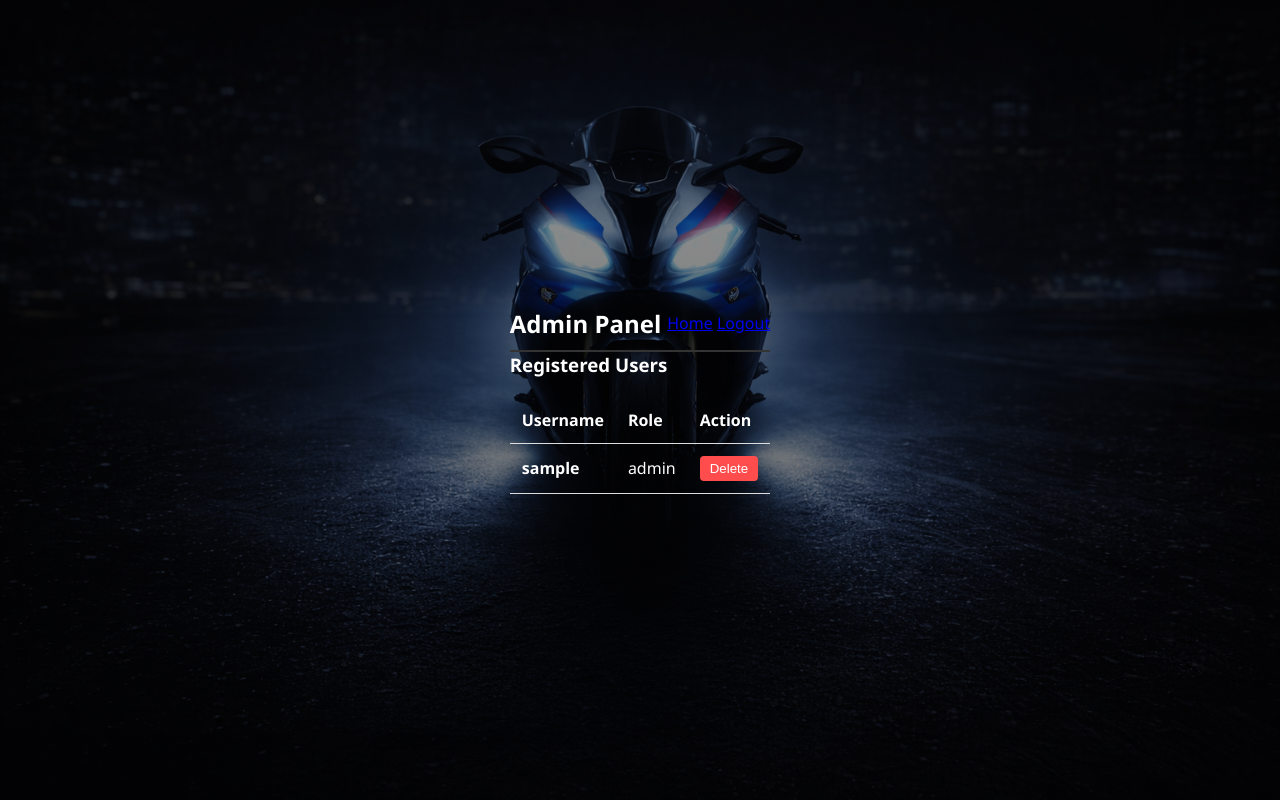
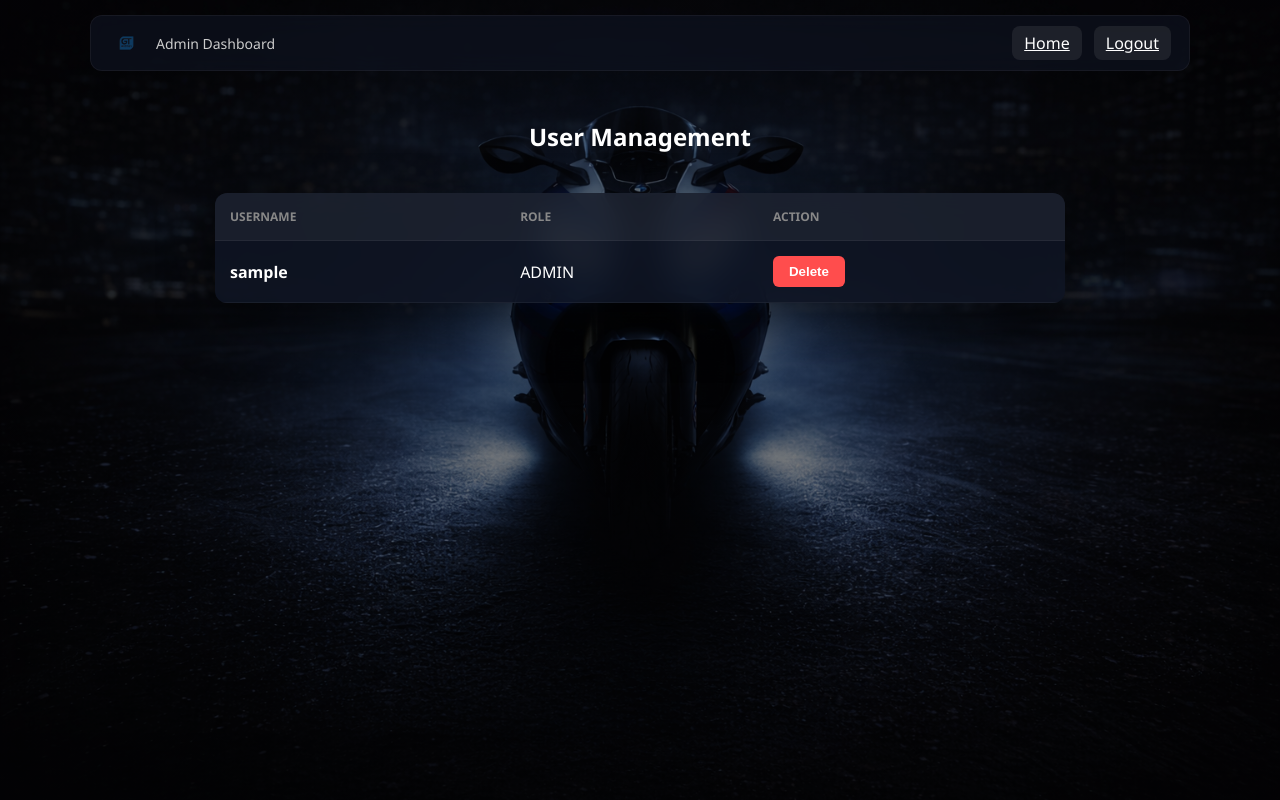
Before and after one commit to AzazelI/bmw-motorrad-expert-tool, a Flask app: template templates/admin.html in a window 1280 px wide. Run offline with Flask 3, Linux system fonts and the light colour scheme; the template is opened without the code that fills it: most values are stand-ins (such as "Sample title", 1, 10 or a date in 2020).

Commit message:
Fixed admin layout with internal CSS

```diff
--- a/templates/admin.html
+++ b/templates/admin.html
@@ -2,23 +2,67 @@
 <html lang="en">
 <head>
     <meta charset="UTF-8">
-    <title>Admin Panel | BMW Tool</title>
+    <meta name="viewport" content="width=device-width, initial-scale=1.0">
+    <title>Admin Panel | BMW Motorrad</title>
     <link rel="stylesheet" href="{{ url_for('static', filename='style.css') }}">
+    <style>
+        /* 🎯 ლოკალური ფიქსები მხოლოდ ადმინ გვერდისთვის */
+        body {
+            display: block !important;
+            padding-top: 100px;
+            text-align: center;
+        }
+        .admin-table {
+            width: 90%;
+            max-width: 850px;
+            margin: 40px auto;
+            background: rgba(15, 20, 35, 0.9);
+            backdrop-filter: blur(15px);
+            border-radius: 12px;
+            border-collapse: collapse;
+            overflow: hidden;
+            box-shadow: 0 20px 50px rgba(0,0,0,0.5);
+        }
+        .admin-table th, .admin-table td {
+            padding: 15px;
+            text-align: left;
+            border-bottom: 1px solid rgba(255,255,255,0.05);
+            color: white;
+        }
+        .admin-table th {
+            background: rgba(255,255,255,0.05);
+            color: #888;
+            font-size: 12px;
+            text-transform: uppercase;
+        }
+        .btn-delete {
+            background: #ff4d4d;
+            color: white;
+            border: none;
+            padding: 8px 16px;
+            border-radius: 6px;
+            cursor: pointer;
+            font-weight: bold;
+            transition: 0.3s;
+        }
+        .btn-delete:hover { background: #cc0000; transform: scale(1.05); }
+    </style>
 </head>
 <body>
 
-<div class="admin-container">
-
-    <div class="admin-header">
-        <h2>Admin Panel</h2>
-        <div class="nav-links">
-            <a href="/" class="btn">Home</a>
-            <a href="/logout" class="btn logout">Logout</a>
+    <div class="top-bar">
+        <div class="left">
+            <img src="/static/GT.png" class="mini-logo" onclick="window.location.href='/'">
+            <span class="app-name">Admin Dashboard</span>
+        </div>
+        <div class="right">
+            <a href="/" class="admin-btn">Home</a>
+            <a href="/logout" class="logout-btn">Logout</a>
         </div>
     </div>
 
-    <div class="users-list">
-        <h3>Registered Users</h3>
+    <h2 style="margin-top: 20px;">User Management</h2>
+
     <table class="admin-table">
         <thead>
             <tr>
@@ -29,34 +73,22 @@
         </thead>
         <tbody>
             {% for username, data in users.items() %}
-                <tr class="user-card">
+            <tr>
                 <td><strong>{{ username }}</strong></td>
-                    <td>{{ data.role }}</td>
+                <td>{{ data.role | upper }}</td>
                 <td>
                     {% if username != current_user.id %}
-                        <form action="/delete-user/{{ username }}" method="POST" onsubmit="return confirm('დარწმუნებული ხართ, რომ გსურთ მომხმარებლის წაშლა?');">
+                    <form action="/delete-user/{{ username }}" method="POST" onsubmit="return confirm('Are you sure?');">
                         <button type="submit" class="btn-delete">Delete</button>
                     </form>
                     {% else %}
-                            <span class="label-me">(You)</span>
+                        <span style="color: #666;">(You)</span>
                     {% endif %}
                 </td>
             </tr>
             {% endfor %}
         </tbody>
     </table>
-    </div>
-
-</div>
-
-<style>
-    .admin-table { width: 100%; border-collapse: collapse; margin-top: 20px; }
-    .admin-table th, .admin-table td { padding: 12px; text-align: left; border-bottom: 1px solid #ddd; }
-    .btn-delete { background-color: #ff4d4d; color: white; border: none; padding: 5px 10px; cursor: pointer; border-radius: 4px; }
-    .btn-delete:hover { background-color: #cc0000; }
-    .label-me { color: #888; font-style: italic; }
-    .admin-header { display: flex; justify-content: space-between; align-items: center; border-bottom: 2px solid #333; padding-bottom: 10px; }
-</style>
 
 </body>
 </html>
```
Lines whose indentation alone changed are shown as unchanged.
